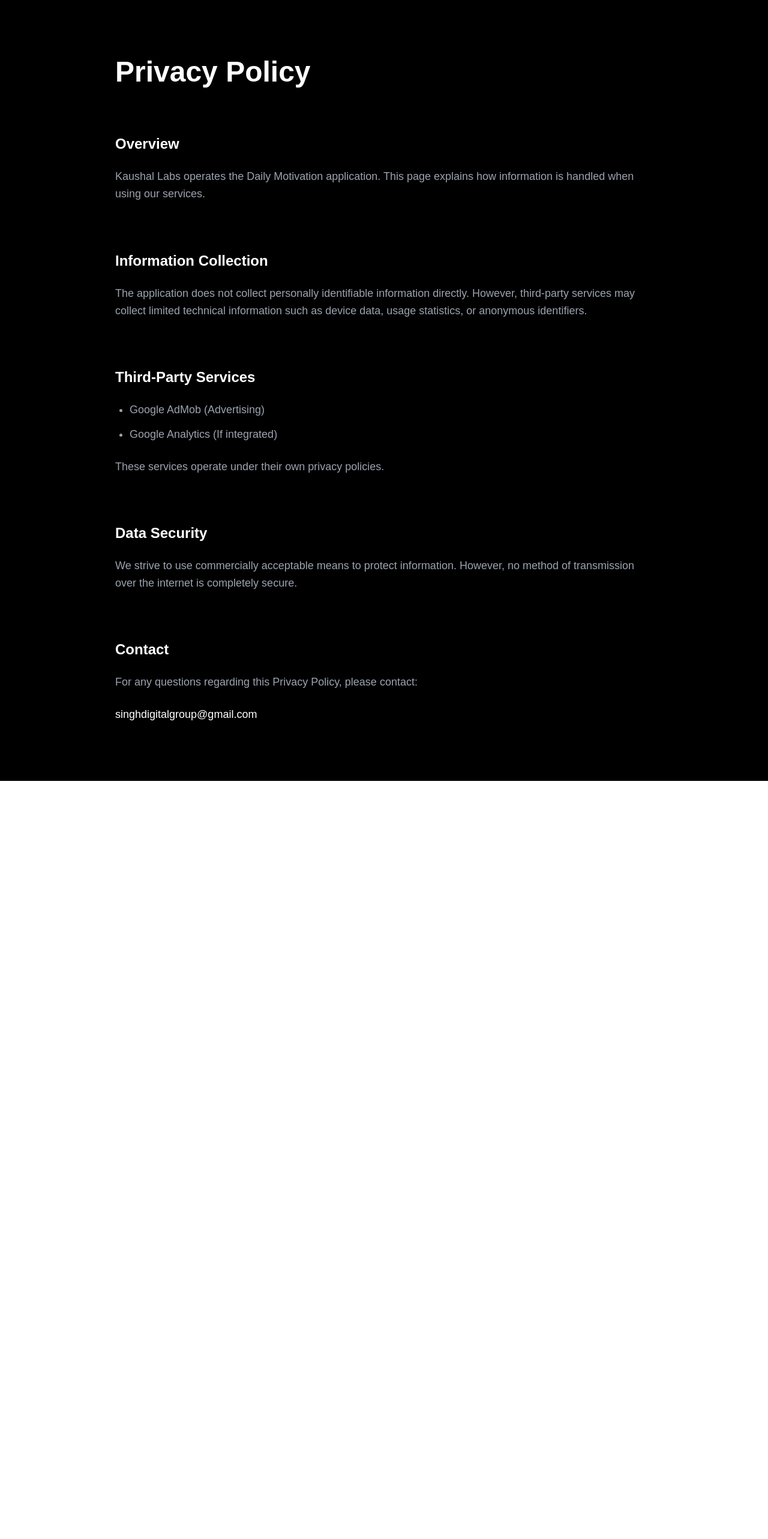
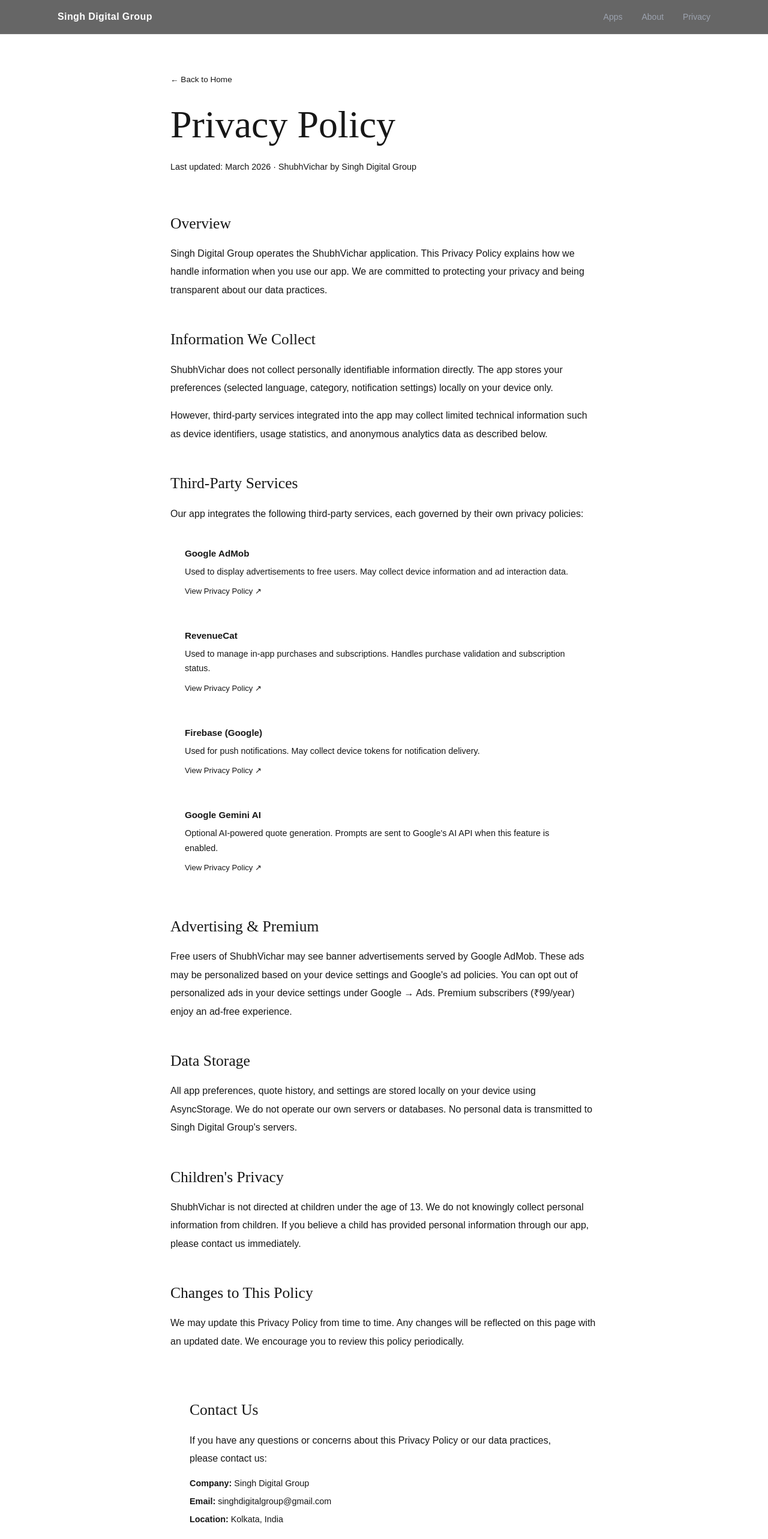
Before and after one commit to iamkaushalsingh/googleplaywebsite, a Next.js app: page /privacy-policy in a window 1280 px wide. Shown: the top 2566 px of the page at 60% size. Before the commit the page ends 1302 px from the top, so only its background shows below. Built offline with nearby package versions, Linux system fonts and the light colour scheme.

Commit message:
Add files via upload

```diff
--- a/src/app/privacy-policy/page.tsx
+++ b/src/app/privacy-policy/page.tsx
@@ -1,98 +1,148 @@
 "use client";
 
 import FadeInSection from "../../components/FadeInSection";
+import Navbar from "../../components/Navbar";
+import Link from "next/link";
 
 export default function PrivacyPolicy() {
   return (
-    <main className="bg-black text-white min-h-screen px-6 lg:px-24 py-24">
+    <main style={{ background: "var(--bg)", color: "var(--text)", minHeight: "100vh" }}>
+      <Navbar />
 
-      <div className="max-w-4xl mx-auto">
+      <div style={{ maxWidth: 760, margin: "0 auto", padding: "120px 24px 100px" }}>
 
         <FadeInSection>
-          <h1 className="text-4xl md:text-5xl font-bold mb-20">
+          <div style={{ marginBottom: 16 }}>
+            <Link href="/" style={{ fontSize: "0.85rem", color: "var(--muted)", display: "inline-flex", alignItems: "center", gap: 6 }}>
+              ← Back to Home
+            </Link>
+          </div>
+          <h1 style={{ fontFamily: "'DM Serif Display', serif", fontSize: "clamp(2.5rem, 5vw, 4rem)", marginBottom: 12 }}>
             Privacy Policy
           </h1>
+          <p style={{ color: "var(--muted)", fontSize: "0.9rem", marginBottom: 64 }}>
+            Last updated: March 2026 · ShubhVichar by Singh Digital Group
+          </p>
         </FadeInSection>
 
-        <div className="space-y-20 text-gray-400 leading-relaxed text-lg">
+        <div style={{ display: "flex", flexDirection: "column", gap: 48 }}>
 
           <FadeInSection>
             <section>
-              <h2 className="text-2xl font-semibold text-white mb-6">
-                Overview
-              </h2>
-              <p>
-                Kaushal Labs operates the Daily Motivation application.
-                This page explains how information is handled when using
-                our services.
+              <h2 style={{ fontFamily: "'DM Serif Display', serif", fontSize: "1.6rem", marginBottom: 16 }}>Overview</h2>
+              <p style={{ color: "var(--muted)", lineHeight: 1.9 }}>
+                Singh Digital Group operates the ShubhVichar application. This Privacy Policy explains how we handle
+                information when you use our app. We are committed to protecting your privacy and being transparent
+                about our data practices.
               </p>
             </section>
           </FadeInSection>
 
           <FadeInSection>
             <section>
-              <h2 className="text-2xl font-semibold text-white mb-6">
-                Information Collection
-              </h2>
-              <p>
-                The application does not collect personally identifiable
-                information directly. However, third-party services may
-                collect limited technical information such as device data,
-                usage statistics, or anonymous identifiers.
+              <h2 style={{ fontFamily: "'DM Serif Display', serif", fontSize: "1.6rem", marginBottom: 16 }}>Information We Collect</h2>
+              <p style={{ color: "var(--muted)", lineHeight: 1.9, marginBottom: 16 }}>
+                ShubhVichar does not collect personally identifiable information directly. The app stores your
+                preferences (selected language, category, notification settings) locally on your device only.
+              </p>
+              <p style={{ color: "var(--muted)", lineHeight: 1.9 }}>
+                However, third-party services integrated into the app may collect limited technical information
+                such as device identifiers, usage statistics, and anonymous analytics data as described below.
               </p>
             </section>
           </FadeInSection>
 
           <FadeInSection>
             <section>
-              <h2 className="text-2xl font-semibold text-white mb-6">
-                Third-Party Services
-              </h2>
+              <h2 style={{ fontFamily: "'DM Serif Display', serif", fontSize: "1.6rem", marginBottom: 16 }}>Third-Party Services</h2>
+              <p style={{ color: "var(--muted)", lineHeight: 1.9, marginBottom: 20 }}>
+                Our app integrates the following third-party services, each governed by their own privacy policies:
+              </p>
+              <div style={{ display: "flex", flexDirection: "column", gap: 12 }}>
+                {[
+                  { name: "Google AdMob", desc: "Used to display advertisements to free users. May collect device information and ad interaction data.", link: "https://policies.google.com/privacy" },
+                  { name: "RevenueCat", desc: "Used to manage in-app purchases and subscriptions. Handles purchase validation and subscription status.", link: "https://www.revenuecat.com/privacy" },
+                  { name: "Firebase (Google)", desc: "Used for push notifications. May collect device tokens for notification delivery.", link: "https://firebase.google.com/support/privacy" },
+                  { name: "Google Gemini AI", desc: "Optional AI-powered quote generation. Prompts are sent to Google's AI API when this feature is enabled.", link: "https://policies.google.com/privacy" },
+                ].map(({ name, desc, link }) => (
+                  <div key={name} style={{
+                    padding: "20px 24px", borderRadius: 12,
+                    background: "var(--bg2)", border: "1px solid var(--border)",
+                  }}>
+                    <div style={{ fontWeight: 600, fontSize: "0.95rem", marginBottom: 6 }}>{name}</div>
+                    <p style={{ color: "var(--muted)", fontSize: "0.9rem", lineHeight: 1.7, marginBottom: 8 }}>{desc}</p>
+                    <a href={link} target="_blank" rel="noopener noreferrer" style={{ fontSize: "0.82rem", color: "var(--accent)" }}>
+                      View Privacy Policy ↗
+                    </a>
+                  </div>
+                ))}
+              </div>
+            </section>
+          </FadeInSection>
 
-              <ul className="list-disc ml-6 space-y-3">
-                <li>Google AdMob (Advertising)</li>
-                <li>Google Analytics (If integrated)</li>
-              </ul>
-
-              <p className="mt-6">
-                These services operate under their own privacy policies.
+          <FadeInSection>
+            <section>
+              <h2 style={{ fontFamily: "'DM Serif Display', serif", fontSize: "1.6rem", marginBottom: 16 }}>Advertising & Premium</h2>
+              <p style={{ color: "var(--muted)", lineHeight: 1.9 }}>
+                Free users of ShubhVichar may see banner advertisements served by Google AdMob. These ads
+                may be personalized based on your device settings and Google's ad policies. You can opt out
+                of personalized ads in your device settings under Google → Ads.
+                Premium subscribers (₹99/year) enjoy an ad-free experience.
               </p>
             </section>
           </FadeInSection>
 
           <FadeInSection>
             <section>
-              <h2 className="text-2xl font-semibold text-white mb-6">
-                Data Security
-              </h2>
-              <p>
-                We strive to use commercially acceptable means to protect
-                information. However, no method of transmission over the
-                internet is completely secure.
+              <h2 style={{ fontFamily: "'DM Serif Display', serif", fontSize: "1.6rem", marginBottom: 16 }}>Data Storage</h2>
+              <p style={{ color: "var(--muted)", lineHeight: 1.9 }}>
+                All app preferences, quote history, and settings are stored locally on your device using
+                AsyncStorage. We do not operate our own servers or databases. No personal data is transmitted
+                to Singh Digital Group's servers.
               </p>
             </section>
           </FadeInSection>
 
           <FadeInSection>
             <section>
-              <h2 className="text-2xl font-semibold text-white mb-6">
-                Contact
-              </h2>
-              <p>
-                For any questions regarding this Privacy Policy,
-                please contact:
-              </p>
-
-              <p className="mt-6 text-white">
-                singhdigitalgroup@gmail.com
+              <h2 style={{ fontFamily: "'DM Serif Display', serif", fontSize: "1.6rem", marginBottom: 16 }}>Children's Privacy</h2>
+              <p style={{ color: "var(--muted)", lineHeight: 1.9 }}>
+                ShubhVichar is not directed at children under the age of 13. We do not knowingly collect
+                personal information from children. If you believe a child has provided personal information
+                through our app, please contact us immediately.
               </p>
             </section>
           </FadeInSection>
 
+          <FadeInSection>
+            <section>
+              <h2 style={{ fontFamily: "'DM Serif Display', serif", fontSize: "1.6rem", marginBottom: 16 }}>Changes to This Policy</h2>
+              <p style={{ color: "var(--muted)", lineHeight: 1.9 }}>
+                We may update this Privacy Policy from time to time. Any changes will be reflected on this page
+                with an updated date. We encourage you to review this policy periodically.
+              </p>
+            </section>
+          </FadeInSection>
+
+          <FadeInSection>
+            <section style={{
+              padding: "32px", borderRadius: 16,
+              background: "var(--bg2)", border: "1px solid var(--border)",
+            }}>
+              <h2 style={{ fontFamily: "'DM Serif Display', serif", fontSize: "1.6rem", marginBottom: 16 }}>Contact Us</h2>
+              <p style={{ color: "var(--muted)", lineHeight: 1.9, marginBottom: 16 }}>
+                If you have any questions or concerns about this Privacy Policy or our data practices, please contact us:
+              </p>
+              <div style={{ display: "flex", flexDirection: "column", gap: 8 }}>
+                <div style={{ fontSize: "0.9rem" }}><strong>Company:</strong> <span style={{ color: "var(--muted)" }}>Singh Digital Group</span></div>
+                <div style={{ fontSize: "0.9rem" }}><strong>Email:</strong> <a href="mailto:singhdigitalgroup@gmail.com" style={{ color: "var(--accent)" }}>singhdigitalgroup@gmail.com</a></div>
+                <div style={{ fontSize: "0.9rem" }}><strong>Location:</strong> <span style={{ color: "var(--muted)" }}>Kolkata, India</span></div>
+              </div>
+            </section>
+          </FadeInSection>
+
         </div>
-
       </div>
-
     </main>
   );
 }
```
